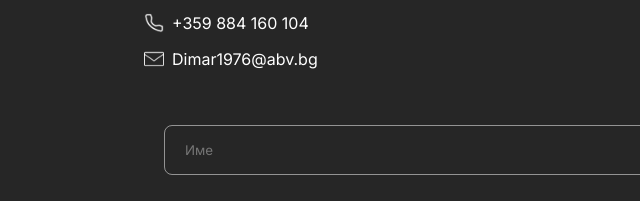
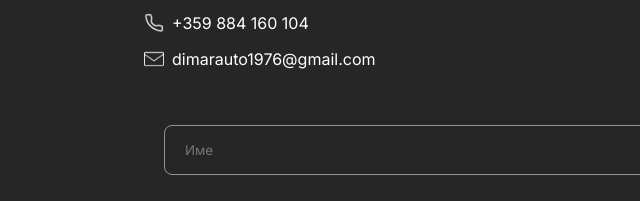
Before and after one commit to ktodorov12/DimarAuto, a website with bundled scripts: page index.html in a window 1280 px wide. Shown: the part 3441-3642 px from the top of the page, 0-640 px from the left. Built offline with nearby package versions, Linux system fonts and the light colour scheme.

Commit message:
update e-mail

```diff
--- a/index.html
+++ b/index.html
@@ -269,9 +269,9 @@
                     <img src="assets/icons/phone.png" alt="Phone" />
                     <p>+359 884 160 104</p>
                   </a>
-                  <a href="mailto:Dimar1976@abv.bg" class="contact-link">
+                  <a href="mailto:dimarauto1976@gmail.com" class="contact-link">
                     <img src="assets/icons/email.png" alt="Email" />
-                    <p>Dimar1976@abv.bg</p>
+                    <p>dimarauto1976@gmail.com</p>
                   </a>
                 </div>
               </div>
```
